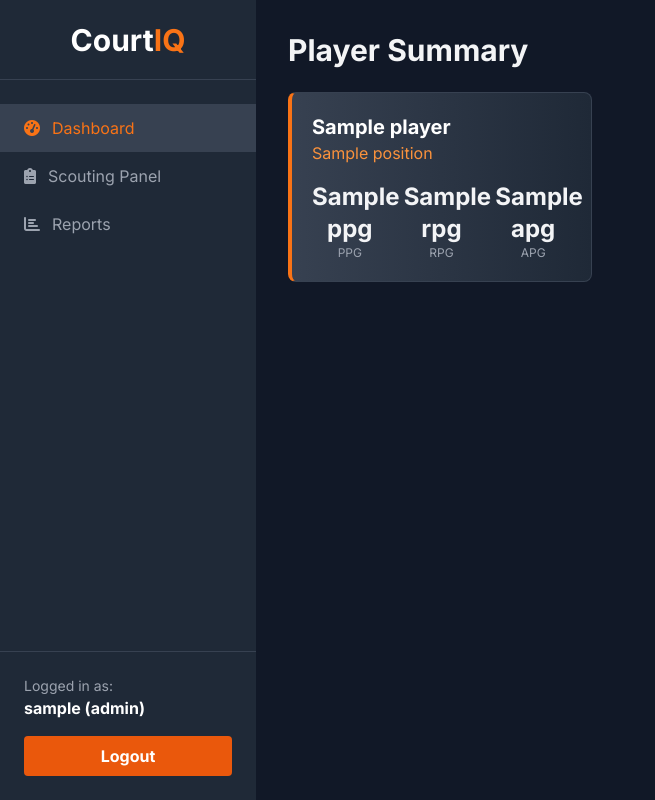
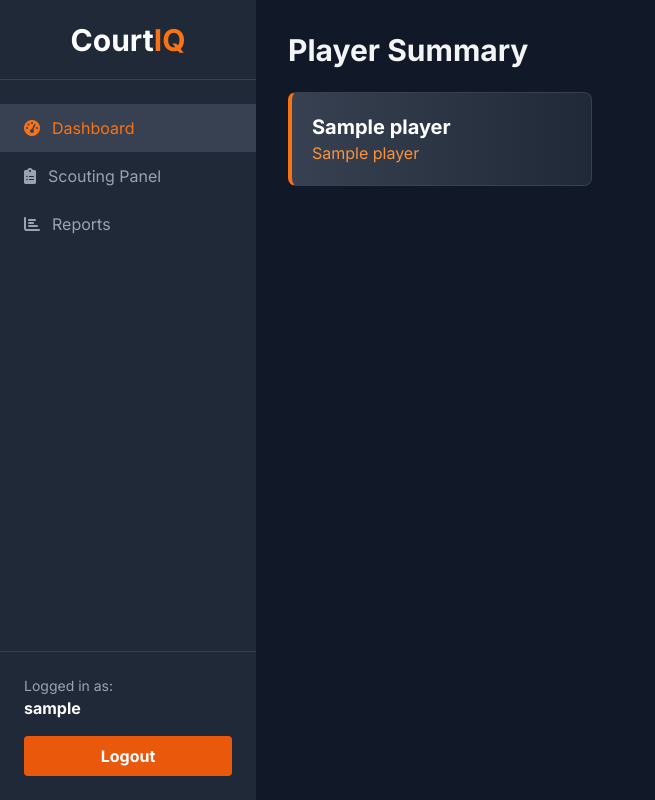
Before and after one commit to Omarelhaq-fi/courtiqpython, a Flask app: template templates/dashboard.html in a window 1280 px wide. Shown: the whole page, without its empty margins (0-655 px from the left). Run offline with Flask 3, Linux system fonts and the light colour scheme; the template is opened without the code that fills it: most values are stand-ins (such as "Sample title", 1, 10 or a date in 2020); some libraries are stand-ins or nearby versions.

Commit message:
Update dashboard.html

```diff
--- a/templates/dashboard.html
+++ b/templates/dashboard.html
@@ -8,30 +8,13 @@
     <link href="https://fonts.googleapis.com/css2?family=Inter:wght@400;500;600;700;800&display=swap" rel="stylesheet">
     <link rel="stylesheet" href="https://cdnjs.cloudflare.com/ajax/libs/font-awesome/6.0.0-beta3/css/all.min.css">
     <style>
-        body {
-            font-family: 'Inter', sans-serif;
-            background-color: #111827;
-            color: #F3F4F6;
-        }
-        .sidebar {
-            background-color: #1F2937;
-        }
-        .nav-link {
-            color: #9CA3AF;
-            transition: all 0.2s ease-in-out;
-        }
-        .nav-link:hover, .nav-link.active {
-            background-color: #374151;
-            color: #F97316;
-        }
-        .content-card {
-             background-color: #1f2937;
-             border: 1px solid #374151;
-        }
-        .player-summary-card {
-            background: linear-gradient(to right, #374151, #1f2937);
-            border-left: 4px solid #F97316;
-        }
+        body { font-family: 'Inter', sans-serif; background-color: #111827; color: #F3F4F6; }
+        .sidebar { background-color: #1F2937; }
+        .nav-link { color: #9CA3AF; transition: all 0.2s ease-in-out; }
+        .nav-link:hover, .nav-link.active { background-color: #374151; color: #F97316; }
+        .content-card { background-color: #1f2937; border: 1px solid #374151; }
+        .player-summary-card { background: linear-gradient(to right, #374151, #1f2937); border-left: 4px solid #F97316; }
+        .multi-select { height: 150px; }
     </style>
 </head>
 <body class="flex h-screen">
@@ -59,7 +42,7 @@
         </nav>
         <div class="absolute bottom-0 w-64 p-6 border-t border-gray-700">
              <div class="text-gray-400 text-sm">Logged in as:</div>
-             <div class="font-bold text-white">{{ username }} ({{ role }})</div>
+             <div class="font-bold text-white">{{ username }}</div>
              <a href="{{ url_for('logout') }}" class="block w-full text-center mt-4 bg-orange-600 hover:bg-orange-700 text-white font-bold py-2 px-4 rounded">
                 Logout
             </a>
@@ -76,25 +59,11 @@
                     {% for player in players %}
                     <div class="content-card rounded-lg p-5 player-summary-card">
                         <h3 class="font-bold text-xl text-white">{{ player.name }}</h3>
-                        <p class="text-orange-400">{{ player.position or 'N/A' }}</p>
-                        <div class="mt-4 grid grid-cols-3 gap-4 text-center">
-                            <div>
-                                <p class="text-2xl font-bold">{{ player.ppg or '0.0' }}</p>
-                                <p class="text-xs text-gray-400">PPG</p>
-                            </div>
-                            <div>
-                                <p class="text-2xl font-bold">{{ player.rpg or '0.0' }}</p>
-                                <p class="text-xs text-gray-400">RPG</p>
-                            </div>
-                            <div>
-                                <p class="text-2xl font-bold">{{ player.apg or '0.0' }}</p>
-                                <p class="text-xs text-gray-400">APG</p>
-                            </div>
-                        </div>
+                        <p class="text-orange-400">{{ player.team_name or 'No Team' }}</p>
                     </div>
                     {% endfor %}
                 {% else %}
-                    <p class="text-gray-400">No players found. Add players from the Admin Panel.</p>
+                    <p class="text-gray-400">No players found. Add teams and players from the Admin Panel.</p>
                 {% endif %}
             </div>
         </div>
@@ -103,36 +72,28 @@
         <div id="scouting" class="tab-content hidden h-full">
              <h2 class="text-3xl font-bold mb-6">Scouting Panel</h2>
              <div class="content-card rounded-lg h-[calc(100%-5rem)]">
-                <!-- The scouting panel will be embedded here -->
-                <iframe src="{{ url_for('static', filename='scouting-panel-afadd86432g348c8X8.html') }}" class="w-full h-full border-0 rounded-lg"></iframe>
+                <iframe src="{{ url_for('scouting_panel') }}" class="w-full h-full border-0 rounded-lg"></iframe>
              </div>
         </div>
 
         <!-- Reports Tab -->
         <div id="reports" class="tab-content hidden">
             <h2 class="text-3xl font-bold mb-6">Reports</h2>
-            <div class="content-card rounded-lg p-5">
-                <p class="text-gray-400">Generated reports will appear here. When you generate a report from the scouting panel, a link to it will be automatically added to this list.</p>
-                <!-- Example of a report link -->
-                <div class="mt-4">
-                    <a href="#" class="text-orange-500 hover:underline">Report - 2025-08-05 - Player Name</a>
-                </div>
-            </div>
         </div>
 
         <!-- Admin Panel Tab -->
         {% if role == 'admin' %}
         <div id="admin" class="tab-content hidden">
             <h2 class="text-3xl font-bold mb-6">Admin Panel</h2>
-            <div class="grid grid-cols-1 md:grid-cols-2 gap-8">
+            <div class="grid grid-cols-1 lg:grid-cols-2 gap-8">
+
+                <!-- Management Column -->
+                <div class="space-y-8">
                     <!-- Add Team -->
                     <div class="content-card rounded-lg p-6">
                         <h3 class="text-xl font-bold mb-4">Add New Team</h3>
                         <form action="{{ url_for('add_team') }}" method="POST" class="space-y-4">
-                        <div>
-                            <label for="new-team-name" class="block text-sm font-medium text-gray-300">Team Name</label>
-                            <input type="text" id="new-team-name" name="team_name" required class="mt-1 block w-full bg-gray-700 border border-gray-600 rounded-md p-2 focus:outline-none focus:ring-2 focus:ring-orange-500">
-                        </div>
+                            <input type="text" name="team_name" required class="w-full bg-gray-700 border border-gray-600 rounded-md p-2" placeholder="Team Name">
                             <button type="submit" class="w-full bg-orange-600 hover:bg-orange-700 text-white font-bold py-2 px-4 rounded">Add Team</button>
                         </form>
                     </div>
@@ -140,19 +101,51 @@
                     <div class="content-card rounded-lg p-6">
                         <h3 class="text-xl font-bold mb-4">Add New Player</h3>
                         <form action="{{ url_for('add_player') }}" method="POST" class="space-y-4">
+                            <select name="team_id" required class="w-full bg-gray-700 border border-gray-600 rounded-md p-2">
+                                <option value="">Select Team...</option>
+                                {% for team in teams %}<option value="{{ team.id }}">{{ team.name }}</option>{% endfor %}
+                            </select>
+                            <input type="text" name="player_name" required class="w-full bg-gray-700 border border-gray-600 rounded-md p-2" placeholder="Player Name">
+                            <input type="text" name="player_number" class="w-full bg-gray-700 border border-gray-600 rounded-md p-2" placeholder="Player Number">
+                            <input type="text" name="position" class="w-full bg-gray-700 border border-gray-600 rounded-md p-2" placeholder="Position">
+                            <button type="submit" class="w-full bg-orange-600 hover:bg-orange-700 text-white font-bold py-2 px-4 rounded">Add Player</button>
+                        </form>
+                    </div>
+                    <!-- Add Coach -->
+                    <div class="content-card rounded-lg p-6">
+                        <h3 class="text-xl font-bold mb-4">Add New Coach</h3>
+                        <form action="{{ url_for('add_coach') }}" method="POST" class="space-y-4">
+                            <input type="text" name="coach_username" required class="w-full bg-gray-700 border border-gray-600 rounded-md p-2" placeholder="Coach Username">
+                            <input type="password" name="coach_password" required class="w-full bg-gray-700 border border-gray-600 rounded-md p-2" placeholder="Coach Password">
+                            <button type="submit" class="w-full bg-orange-600 hover:bg-orange-700 text-white font-bold py-2 px-4 rounded">Add Coach</button>
+                        </form>
+                    </div>
+                </div>
+
+                <!-- Assignment Column -->
+                <div class="content-card rounded-lg p-6">
+                    <h3 class="text-xl font-bold mb-4">Assign Resources to Coach</h3>
+                    <form action="{{ url_for('assign_resources') }}" method="POST" class="space-y-4">
                         <div>
-                            <label for="player-team" class="block text-sm font-medium text-gray-300">Select Team</label>
-                            <select id="player-team" name="team_id" required class="mt-1 block w-full bg-gray-700 border border-gray-600 rounded-md p-2 focus:outline-none focus:ring-2 focus:ring-orange-500">
-                                {% for team in teams %}
-                                <option value="{{ team.id }}">{{ team.name }}</option>
-                                {% endfor %}
+                            <label class="block text-sm font-medium text-gray-300">Select Coach</label>
+                            <select name="coach_id" required class="w-full bg-gray-700 border border-gray-600 rounded-md p-2">
+                                <option value="">Select Coach...</option>
+                                {% for coach in coaches %}<option value="{{ coach.id }}">{{ coach.username }}</option>{% endfor %}
                             </select>
                         </div>
                         <div>
-                            <label for="new-player-name" class="block text-sm font-medium text-gray-300">Player Name</label>
-                            <input type="text" id="new-player-name" name="player_name" required class="mt-1 block w-full bg-gray-700 border border-gray-600 rounded-md p-2 focus:outline-none focus:ring-2 focus:ring-orange-500">
+                            <label class="block text-sm font-medium text-gray-300">Assign Teams (Multiple)</label>
+                            <select name="assigned_teams" multiple class="multi-select w-full bg-gray-700 border border-gray-600 rounded-md p-2">
+                                {% for team in teams %}<option value="{{ team.id }}">{{ team.name }}</option>{% endfor %}
+                            </select>
                         </div>
-                        <button type="submit" class="w-full bg-orange-600 hover:bg-orange-700 text-white font-bold py-2 px-4 rounded">Add Player</button>
+                        <div>
+                            <label class="block text-sm font-medium text-gray-300">Assign Individual Players (Multiple)</label>
+                            <select name="assigned_players" multiple class="multi-select w-full bg-gray-700 border border-gray-600 rounded-md p-2">
+                                {% for player in players %}<option value="{{ player.id }}">{{ player.name }} ({{player.team_name}})</option>{% endfor %}
+                            </select>
+                        </div>
+                        <button type="submit" class="w-full bg-blue-600 hover:bg-blue-700 text-white font-bold py-2 px-4 rounded">Save Assignments</button>
                     </form>
                 </div>
             </div>
@@ -162,21 +155,9 @@
 
     <script>
         function showTab(tabName) {
-            // Hide all tabs
-            const tabs = document.querySelectorAll('.tab-content');
-            tabs.forEach(tab => {
-                tab.classList.add('hidden');
-            });
-
-            // Show the selected tab
-            const activeTab = document.getElementById(tabName);
-            if (activeTab) {
-                activeTab.classList.remove('hidden');
-            }
-
-            // Update active link style
-            const links = document.querySelectorAll('.nav-link');
-            links.forEach(link => {
+            document.querySelectorAll('.tab-content').forEach(tab => tab.classList.add('hidden'));
+            document.getElementById(tabName).classList.remove('hidden');
+            document.querySelectorAll('.nav-link').forEach(link => {
                 link.classList.remove('active');
                 if (link.getAttribute('onclick').includes(`'${tabName}'`)) {
                     link.classList.add('active');
@@ -184,6 +165,5 @@
             });
         }
     </script>
-
 </body>
 </html>
```
Lines whose indentation alone changed are shown as unchanged.
